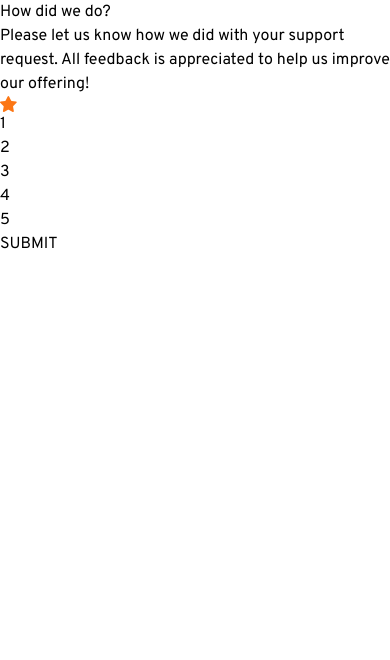
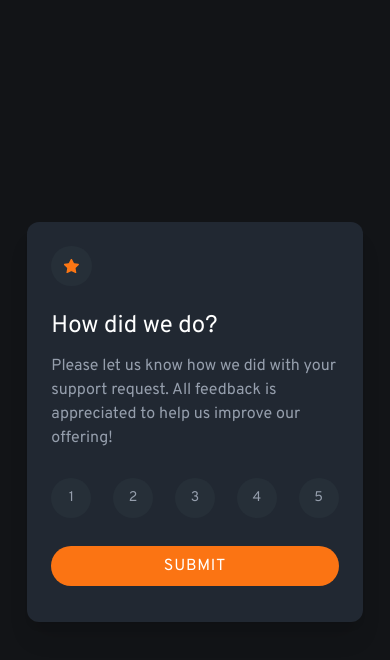
Before and after one commit to tiagobw/interactive-rating-component, a React (Create React App) app: page / in a window 390 px wide. Shown: the top 660 px of the page. Built offline with nearby package versions, Linux system fonts and the light colour scheme; the HTML template or start-up script is replaced by a standard one.

Commit message:
finish RateCardBeforeSubmit mobile

```diff
--- a/src/App.tsx
+++ b/src/App.tsx
@@ -18,7 +18,7 @@ function App() {
   };
 
   return (
-    <main>
+    <main className='flex justify-center items-center'>
       {isSubmitted ? (
         <RateCardAfterSubmit selectedValue={selectedValue} />
       ) : (
--- a/src/components/Rate/RateCardAfterSubmit.tsx
+++ b/src/components/Rate/RateCardAfterSubmit.tsx
@@ -1,6 +1,7 @@
 import RateText from './RateText';
 
 import { ReactComponent as IllustrationThankYou } from '../../images/illustration-thank-you.svg';
+import RateCardLayout from './RateCardLayout';
 
 const heading = 'Thank you!';
 const paragraph =
@@ -12,11 +13,11 @@ type RateCardAfterSubmitProps = {
 
 const RateCardAfterSubmit = ({ selectedValue }: RateCardAfterSubmitProps) => {
   return (
-    <article>
+    <RateCardLayout>
       <RateText heading={heading} paragraph={paragraph} />
       <IllustrationThankYou />
       <p>{`You selected ${selectedValue} out of 5`}</p>
-    </article>
+    </RateCardLayout>
   );
 };
 
--- a/src/components/Rate/RateCardBeforeSubmit.tsx
+++ b/src/components/Rate/RateCardBeforeSubmit.tsx
@@ -2,6 +2,7 @@ import RateText from './RateText';
 import RateValues from './RateValues';
 
 import { ReactComponent as IconStar } from '../../images/icon-star.svg';
+import RateCardLayout from './RateCardLayout';
 
 const heading = 'How did we do?';
 const paragraph =
@@ -21,18 +22,24 @@ const RateCardBeforeSubmit = ({
   handleSubmit,
 }: RateCardBeforeSubmitProps) => {
   return (
-    <article>
+    <RateCardLayout>
       <RateText heading={heading} paragraph={paragraph} />
-      <IconStar />
+      <div className='-order-1 bg-medium-dark-grey self-start p-3 rounded-full mb-6'>
+        <IconStar className='scale-90' />
+      </div>
       <RateValues
         values={values}
         selectedValue={selectedValue}
         handleSelectValue={handleSelectValue}
       />
-      <button type='submit' onClick={handleSubmit}>
+      <button
+        className='bg-orange text-white hover:bg-white hover:text-orange text-[1rem] tracking-wider rounded-3xl py-2 mb-3'
+        type='submit'
+        onClick={handleSubmit}
+      >
         SUBMIT
       </button>
-    </article>
+    </RateCardLayout>
   );
 };
 
--- /dev/null
+++ b/src/components/Rate/RateCardLayout.tsx
@@ -0,0 +1,13 @@
+type RateCardLayoutProps = {
+  children: React.ReactNode;
+};
+
+const RateCardLayout = ({ children }: RateCardLayoutProps) => {
+  return (
+    <article className='flex flex-col w-[86%] p-6 m-0 bg-dark-grey rounded-xl shadow-xl'>
+      {children}
+    </article>
+  );
+};
+
+export default RateCardLayout;
--- a/src/components/Rate/RateText.tsx
+++ b/src/components/Rate/RateText.tsx
@@ -6,8 +6,8 @@ type RateTextProps = {
 const RateText = ({ heading, paragraph }: RateTextProps) => {
   return (
     <>
-      <h1>{heading}</h1>
-      <p>{paragraph}</p>
+      <h1 className='text-white text-2xl mb-3'>{heading}</h1>
+      <p className='text-light-grey'>{paragraph}</p>
     </>
   );
 };
--- a/src/components/Rate/RateValue.tsx
+++ b/src/components/Rate/RateValue.tsx
@@ -9,7 +9,21 @@ const RateValue = ({
   selectedValue,
   handleSelectValue,
 }: RateValueProps) => {
-  return <li onClick={() => handleSelectValue(value)}>{value}</li>;
+  return (
+    <li
+      className={`flex justify-center items-center text-sm
+                  h-10 w-10 p-3 rounded-full
+                  cursor-pointer hover:bg-orange hover:text-white
+                  ${
+                    selectedValue === value
+                      ? 'bg-light-grey text-white'
+                      : 'bg-medium-dark-grey text-light-grey'
+                  }`}
+      onClick={() => handleSelectValue(value)}
+    >
+      {value}
+    </li>
+  );
 };
 
 export default RateValue;
--- a/src/components/Rate/RateValues.tsx
+++ b/src/components/Rate/RateValues.tsx
@@ -12,9 +12,10 @@ const RateValues = ({
   handleSelectValue,
 }: RateValuesProps) => {
   return (
-    <ul>
+    <ul className='flex justify-between my-7'>
       {values.map((value) => (
         <RateValue
+          key={value}
           value={value}
           selectedValue={selectedValue}
           handleSelectValue={handleSelectValue}
--- a/src/index.css
+++ b/src/index.css
@@ -6,4 +6,14 @@
   html {
     font-family: 'Overpass', sans-serif;
   }
+
+  body {
+    @apply min-h-screen;
+    @apply bg-very-dark-blue;
+  }
+
+  #root {
+    @apply min-h-screen;
+    @apply flex justify-center items-center;
+  }
 }
--- a/tailwind.config.js
+++ b/tailwind.config.js
@@ -6,6 +6,8 @@ module.exports = {
       white: 'hsl(0, 0%, 100%)',
       'light-grey': 'hsl(217, 12%, 63%)',
       'medium-grey': 'hsl(216, 12%, 54%)',
+      'medium-dark-grey': '#262f38',
+      'dark-grey': '#212832',
       'dark-blue': 'hsl(213, 19%, 18%)',
       'very-dark-blue': 'hsl(216, 12%, 8%)',
     },
```
